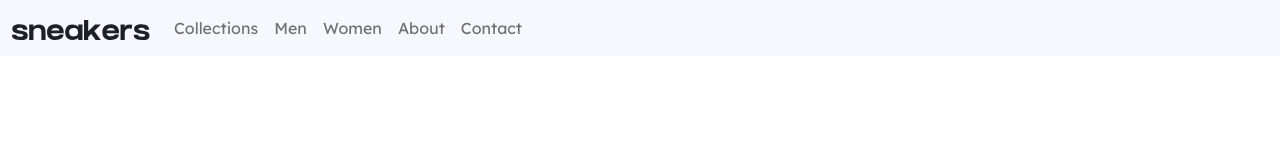
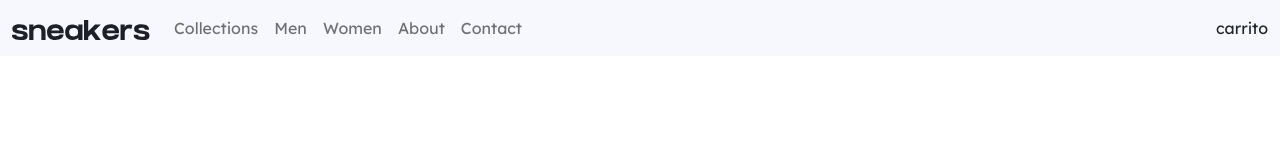
Before and after one commit to Leo-Spj/ecommerce-react-coderhouse, a React (Create React App) app: page / in a window 1280 px wide. Shown: the top 160 px of the page. Built offline with nearby package versions, Linux system fonts and the light colour scheme.

Commit message:
carrito - no icono

```diff
--- a/package.json
+++ b/package.json
@@ -8,6 +8,7 @@
     "@testing-library/react": "^13.4.0",
     "@testing-library/user-event": "^13.5.0",
     "bootstrap": "^5.2.2",
+    "boxicons": "^2.1.4",
     "gh-pages": "^4.0.0",
     "react": "^18.2.0",
     "react-bootstrap": "^2.6.0",
--- a/src/components/CardWidget.js
+++ b/src/components/CardWidget.js
@@ -1,9 +1,11 @@
-import logo from '../logo.svg';
+
 
 function CardWidget() {
   return (
       // este logo es de un proyecto de Frontend Mentor:
-      <img src={logo} alt="icono" />
+      <>
+      carrito
+      </>
 
   );
 }
--- a/src/components/Navbar.js
+++ b/src/components/Navbar.js
@@ -5,7 +5,7 @@ import Nav from 'react-bootstrap/Nav';
 import Navbar from 'react-bootstrap/Navbar';
 
 import CardWidget from './CardWidget.js';
-
+import logo from '../logo.svg';
 
 function NavbarPrin() {
   return (
@@ -15,7 +15,7 @@ function NavbarPrin() {
 
         <Navbar.Brand href="#">
 
-          <CardWidget/>
+        <img src={logo} alt="icono" />
 
         </Navbar.Brand>
 
@@ -36,6 +36,7 @@ function NavbarPrin() {
 
           </Nav>
 
+          <CardWidget/>
 
         </Navbar.Collapse>
       </Container>
```
Also changed, not shown: 1 other file (tests, documents, lock files or other folders).
